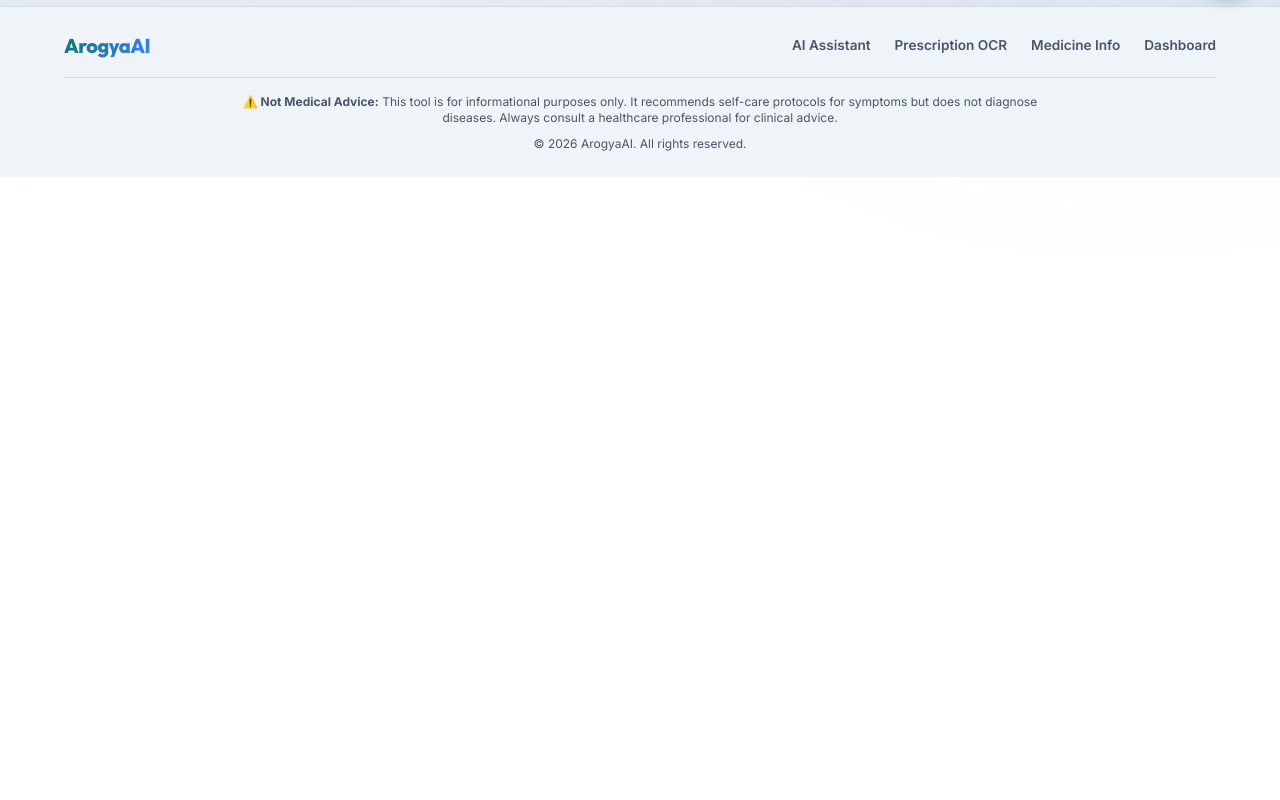
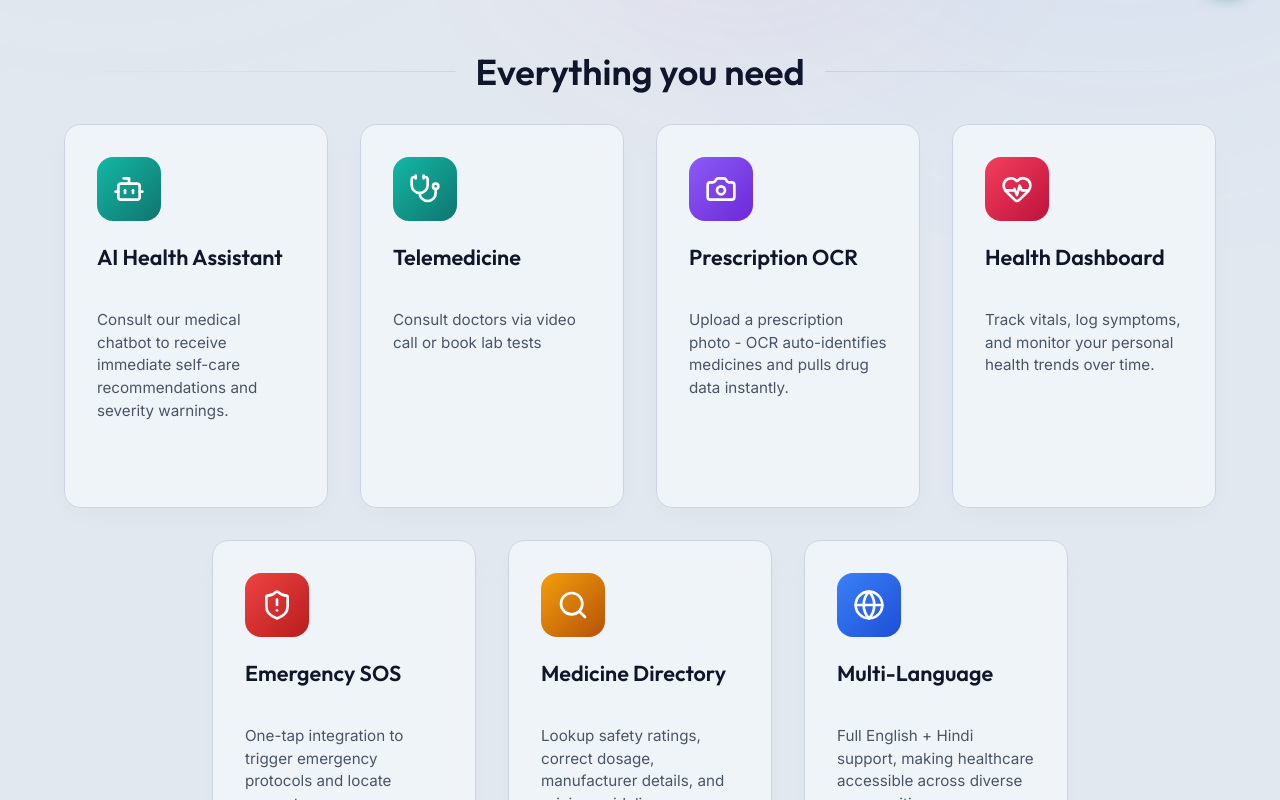
Before and after one commit to saumyk/medweb, a React (Vite) app: page / in a window 1280 px wide. Shown: the part 780-1580 px from the top of the page. Before the commit the page ends 957 px from the top, so only its background shows below. Built offline with nearby package versions, Linux system fonts and the light colour scheme.

Commit message:
Refine feature grid and Arogya AI branding

```diff
--- a/src/components/LanguageContext.jsx
+++ b/src/components/LanguageContext.jsx
@@ -40,13 +40,13 @@ const translations = {
     // AI Assistant
     aiAssistantTitle: "AI Health Assistant",
     aiAssistantSubtitle: "Consult our medical chatbot to receive immediate self-care recommendations and severity warnings.",
-    aiHeroTitle: "MEDWEB AI",
+    aiHeroTitle: "AROGYA AI",
     aiHeroSubtitle: "Your personal health companion",
     aiHeroPrompt: "How can I help you today?",
     speakBtn: "Speak",
     listening: "Listening...",
     disclaimerBannerTitle: "Medical Disclaimer",
-    disclaimerBannerText: "MedWeb AI provides general health information and guidance only. It does not provide medical diagnoses or prescriptions. If experiencing an emergency, immediately seek urgent medical attention.",
+    disclaimerBannerText: "Arogya AI provides general health information and guidance only. It does not provide medical diagnoses or prescriptions. If experiencing an emergency, immediately seek urgent medical attention.",
     emergencyAlertTitle: "POSSIBLE MEDICAL EMERGENCY",
     emergencyAlertText: "Your symptoms may require immediate medical attention. Please contact your local emergency service or go to the nearest emergency department.",
     findNearbyHospitalBtn: "Find Nearby Hospital",
@@ -59,7 +59,7 @@ const translations = {
     promptAnalyzeReport: "Analyze my report",
     suggestedQueries: "Suggested Questions:",
     askPlaceholder: "Ask about a symptom, self-care steps, or health concerns...",
-    welcomeMsg: "Hello! I am your MedWeb AI Health Assistant. Ask me about a symptom or health concern, and I will guide you with self-care steps and let you know when to seek immediate medical help.",
+    welcomeMsg: "Hello! I am your Arogya AI Health Assistant. Ask me about a symptom or health concern, and I will guide you with self-care steps and let you know when to seek immediate medical help.",
     activeReady: "Active & Ready",
     medicalAiAssistant: "Medical AI Assistant",
 
@@ -220,13 +220,13 @@ const translations = {
     // AI Assistant
     aiAssistantTitle: "एआई स्वास्थ्य सहायक",
     aiAssistantSubtitle: "तत्काल देखभाल सिफारिशें और गंभीरता चेतावनियां प्राप्त करने के लिए हमारे चैटबॉट से परामर्श करें।",
-    aiHeroTitle: "MEDWEB AI",
+    aiHeroTitle: "आरोग्य AI",
     aiHeroSubtitle: "आपका व्यक्तिगत स्वास्थ्य साथी",
     aiHeroPrompt: "आज मैं आपकी किस प्रकार मदद कर सकता हूँ?",
     speakBtn: "बोलें",
     listening: "सुन रहे हैं...",
     disclaimerBannerTitle: "चिकित्सा अस्वीकरण",
-    disclaimerBannerText: "MedWeb AI केवल सामान्य स्वास्थ्य जानकारी और मार्गदर्शन प्रदान करता है। यह कोई मेडिकल निदान या नुस्खा नहीं देता। आपातकालीन स्थिति में तुरंत निकटतम अस्पताल से संपर्क करें।",
+    disclaimerBannerText: "आरोग्य AI केवल सामान्य स्वास्थ्य जानकारी और मार्गदर्शन प्रदान करता है। यह कोई मेडिकल निदान या नुस्खा नहीं देता। आपातकालीन स्थिति में तुरंत निकटतम अस्पताल से संपर्क करें।",
     emergencyAlertTitle: "संभावित चिकित्सा आपातकाल",
     emergencyAlertText: "आपके लक्षणों में तत्काल चिकित्सा सहायता की आवश्यकता हो सकती है। कृपया अपनी स्थानीय आपातकालीन सेवा से संपर्क करें या निकटतम आपातकालीन विभाग में जाएं।",
     findNearbyHospitalBtn: "निकटतम अस्पताल खोजें",
--- a/src/pages/AIAssistant.jsx
+++ b/src/pages/AIAssistant.jsx
@@ -31,7 +31,7 @@ const AIAssistant = () => {
     {
       id: 'welcome',
       sender: 'bot',
-      text: t('welcomeMsg') || 'Hello! I am your MedWeb AI Health Assistant. Ask me about a symptom or health concern, and I will guide you with self-care steps and let you know when to seek immediate medical help.',
+      text: t('welcomeMsg') || 'Hello! I am your Arogya AI Health Assistant. Ask me about a symptom or health concern, and I will guide you with self-care steps and let you know when to seek immediate medical help.',
       isFirst: true
     }
   ]);
@@ -348,7 +348,7 @@ Seek emergency medical evaluation immediately. Do not delay.`;
       <div className="ai-assistant-header">
         <div className="ai-hero-badge">
           <Sparkles size={16} />
-          <span>{t('aiHeroTitle') || 'MEDWEB AI'}</span>
+          <span>{t('aiHeroTitle') || 'AROGYA AI'}</span>
         </div>
         <h1 className="page-title">{t('aiHeroSubtitle') || 'Your personal health companion'}</h1>
         <p className="page-subtitle">&ldquo;{t('aiHeroPrompt') || 'How can I help you today?'}&rdquo;</p>
@@ -359,7 +359,7 @@ Seek emergency medical evaluation immediately. Do not delay.`;
         <ShieldAlert size={20} className="disclaimer-icon" />
         <div className="disclaimer-text">
           <strong>{t('disclaimerBannerTitle') || 'Medical Disclaimer'}:</strong>{' '}
-          <span>{t('disclaimerBannerText') || 'MedWeb AI provides general health information and guidance only. It does not provide medical diagnoses or prescriptions. If experiencing an emergency, immediately seek urgent medical attention.'}</span>
+          <span>{t('disclaimerBannerText') || 'Arogya AI provides general health information and guidance only. It does not provide medical diagnoses or prescriptions. If experiencing an emergency, immediately seek urgent medical attention.'}</span>
         </div>
       </div>
 
--- a/src/pages/Home.css
+++ b/src/pages/Home.css
@@ -314,44 +314,84 @@
   padding: 5rem 0;
 }
 
-.section-title {
-  text-align: center;
-  margin-bottom: 3rem;
-  font-size: 2.5rem;
+.features-heading {
+  display: flex;
+  align-items: center;
+  justify-content: center;
+  gap: 1.25rem;
+  margin-bottom: 2rem;
+}
+
+.features-heading h2 {
+  color: var(--text-main);
+  font-size: 2.25rem;
+  line-height: 1.15;
+  white-space: nowrap;
+}
+
+.features-heading::before,
+.features-heading::after {
+  content: "";
+  flex: 1;
+  height: 1px;
+  background: linear-gradient(90deg, var(--border), transparent);
+}
+
+.features-heading::before {
+  transform: rotate(180deg);
 }
 
 .features-grid {
   display: grid;
-  grid-template-columns: repeat(4, 1fr);
+  grid-template-columns: repeat(8, minmax(0, 1fr));
   gap: 2rem;
+  grid-auto-rows: 24rem;
 }
 
-@media (min-width: 992px) {
-  .features-grid .feature-card-link:nth-child(5),
-  .features-grid .feature-card-link:nth-child(6) {
-    grid-column: span 2;
-  }
+.features-grid > .feature-card-link {
+  grid-column: span 2;
+}
+
+/* Start the second row one track in, centering three cards of the same width. */
+.features-grid > .feature-card-link:nth-child(5) {
+  grid-column: 2 / span 2;
+  grid-row: 2;
 }
 
 @media (max-width: 992px) {
-  .features-grid {
-    grid-template-columns: repeat(3, 1fr);
-  }
-  .features-grid .feature-card-link:nth-child(5),
-  .features-grid .feature-card-link:nth-child(6) {
-    grid-column: auto;
-  }
+  .features-grid { gap: 1.5rem; }
 }
 
 @media (max-width: 768px) {
   .features-grid {
-    grid-template-columns: repeat(2, 1fr);
+    grid-template-columns: repeat(4, minmax(0, 1fr));
+  }
+
+  .features-grid > .feature-card-link {
+    grid-column: span 2;
+  }
+
+  .features-grid > .feature-card-link:nth-child(5) {
+    grid-column: auto;
+    grid-row: auto;
+  }
+
+  .features-grid .feature-card-link:last-child {
+    grid-column: 2 / span 2;
+    grid-row: 4;
   }
 }
 
 @media (max-width: 480px) {
   .features-grid {
     grid-template-columns: 1fr;
+    grid-auto-rows: 24rem;
+  }
+
+  .features-grid > .feature-card-link,
+  .features-grid .feature-card-link:last-child {
+    grid-column: 1;
+    grid-row: auto;
   }
 }
 
@@ -359,7 +399,7 @@
   background: var(--glass-bg);
   border: 1.5px solid var(--border);
   border-radius: 1rem;
-  padding: 2.25rem 2rem;
+  padding: 2rem;
   transition: transform 0.3s cubic-bezier(0.4, 0, 0.2, 1), background-color 0.3s, box-shadow 0.3s;
   display: flex;
   flex-direction: column;
@@ -374,6 +414,7 @@
 .feature-icon {
   width: 64px;
   height: 64px;
+  flex: 0 0 64px;
   color: var(--primary);
   background: rgba(15, 118, 110, 0.1);
   border-radius: 1rem;
@@ -409,7 +450,7 @@
   font-size: 1.35rem;
   font-family: var(--font-heading);
   color: var(--text-main);
-  flex-shrink: 0;
+  min-height: 3.24rem;
 }
 
 .feature-card p {
@@ -454,9 +495,13 @@
     padding: 3rem 0;
   }
 
-  .section-title {
+  .features-heading {
     margin-bottom: 2rem;
+  }
+
+  .features-heading h2 {
     font-size: 1.8rem;
+    white-space: normal;
   }
 
   .feature-card {
@@ -506,4 +551,5 @@
   display: flex;
   flex-direction: column;
   height: 100%;
+  min-width: 0;
 }
--- a/src/pages/Home.jsx
+++ b/src/pages/Home.jsx
@@ -1,6 +1,6 @@
 import { Link } from 'react-router-dom';
 import { motion } from 'framer-motion';
-import { ArrowRight, Bot, ShieldAlert, Wifi, Battery, Signal } from 'lucide-react';
+import { ArrowRight, Bot, Camera, Globe, HeartPulse, Search, ShieldAlert, Stethoscope, Wifi, Battery, Signal } from 'lucide-react';
 import { useLanguage } from '../components/LanguageContext';
 import './Home.css';
 
@@ -101,9 +101,111 @@ const Home = () => {
         </div>
       </section>
 
+      {/* Features Section */}
+      <section className="features-section">
+        <div className="container">
+          <div className="features-heading">
+            <h2>{t('featuresTitle')}</h2>
+          </div>
+          <div className="features-grid">
+            <FeatureCard
+              icon={<Bot size={32} />}
+              title={t('aiAssistantTitle')}
+              desc={t('aiAssistantSubtitle')}
+              delay={0.1}
+              path="/assistant"
+              colorClass="teal"
+            />
 
+            <FeatureCard
+              icon={<Stethoscope size={32} />}
+              title="Telemedicine"
+              desc="Consult doctors via video call or book lab tests"
+              delay={0.2}
+              path="/telemedicine"
+              colorClass="teal"
+            />
 
+            <FeatureCard
+              icon={<Camera size={32} />}
+              title={t('cardOcrTitle')}
+              desc={t('cardOcrDesc')}
+              delay={0.2}
+              path="/ocr"
+              colorClass="purple"
+            />
+            <FeatureCard
+              icon={<HeartPulse size={32} />}
+              title={t('cardDashboardTitle')}
+              desc={t('cardDashboardDesc')}
+              delay={0.3}
+              path="/dashboard"
+              colorClass="rose"
+            />
+            <FeatureCard
+              icon={<ShieldAlert size={32} />}
+              title={t('cardSosTitle')}
+              desc={t('cardSosDesc')}
+              delay={0.4}
+              path="/nearby?emergency=true"
+              colorClass="red"
+            />
+            <FeatureCard
+              icon={<Search size={32} />}
+              title={t('medTitle')}
+              desc={t('medSubtitle')}
+              delay={0.5}
+              path="/medicine"
+              colorClass="amber"
+            />
+            <FeatureCard
+              icon={<Globe size={32} />}
+              title={t('cardLangTitle')}
+              desc={t('cardLangDesc')}
+              delay={0.6}
+              path=""
+              isAction
+              colorClass="blue"
+            />
+          </div>
+        </div>
+      </section>
+    </div>
+  );
+};
 
+const FeatureCard = ({ icon, title, desc, delay, path, isAction, colorClass }) => {
+  const { language, setLanguage } = useLanguage();
+
+  const handleCardClick = (event) => {
+    if (isAction) {
+      event.preventDefault();
+      setLanguage(language === 'en' ? 'hi' : 'en');
+    }
+  };
+
+  const cardContent = (
+    <motion.div
+      className={`feature-card glass border-${colorClass}`}
+      initial={{ opacity: 0, y: 20 }}
+      whileInView={{ opacity: 1, y: 0 }}
+      viewport={{ once: true }}
+      transition={{ duration: 0.5, delay }}
+      whileHover={{ y: -8, scale: 1.03 }}
+    >
+      <div className={`feature-icon gradient-${colorClass}`}>{icon}</div>
+      <h3>{title}</h3>
+      <p>{desc}</p>
+    </motion.div>
+  );
+
+  return path ? (
+    <Link to={path} className="feature-card-link">
+      {cardContent}
+    </Link>
+  ) : (
+    <div onClick={handleCardClick} className="feature-card-link" style={{ cursor: 'pointer' }}>
+      {cardContent}
     </div>
   );
 };
```
